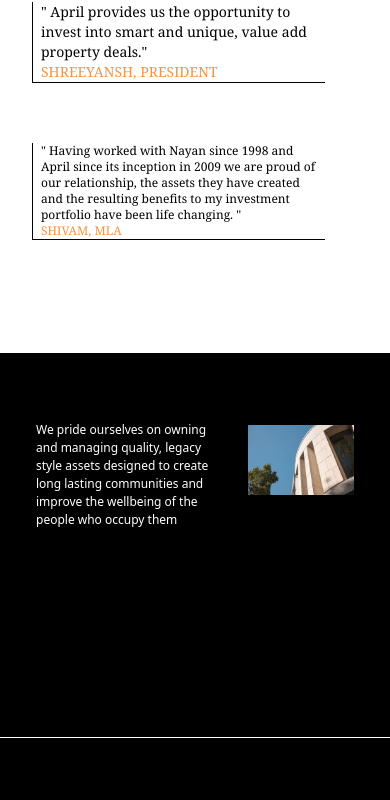
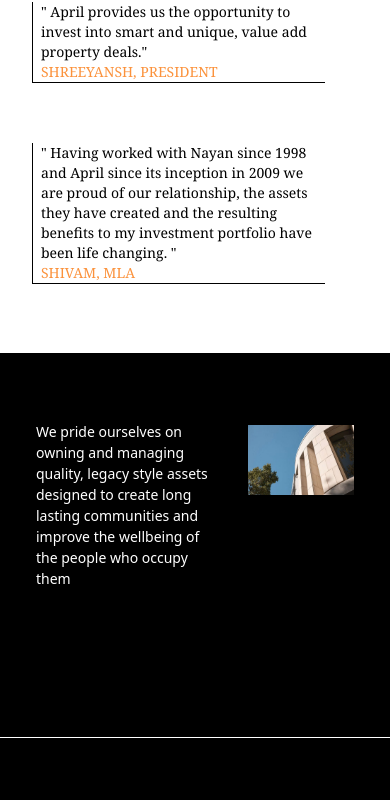
Before and after one commit to NayanPatidar/Ambient-Group, a React (Vite) app: page / in a window 390 px wide. Shown: the part 3495-4295 px from the top of the page. Built offline with nearby package versions, Linux system fonts and the light colour scheme.

Commit message:
footer bugs solved

```diff
--- a/src/components/footer/footer.jsx
+++ b/src/components/footer/footer.jsx
@@ -4,7 +4,7 @@ export default function Footer() {
   return (
     <div className=" flex flex-row justify-around h-96 w-full bg-black pt-16 border-white border-t z-10">
       <div className="w-1/3 h-56 text-white flex flex-col justify-between pl-2">
-        <span className=" className=" font-bold lg:text-lg md:text-lg sm:text-lg text-xs>
+        <span className="font-bold lg:text-lg md:text-lg sm:text-lg text-xs">
           <span >
             AMBIENT
           </span>{" "}
--- a/src/pages/Home.jsx
+++ b/src/pages/Home.jsx
@@ -181,7 +181,7 @@ const TopPage = ({ isMouseOver, MouseClicked, handleHomeClick }) => {
       </div>
 
       <div
-        // data-aos="fade-up"
+        data-aos="fade-up"
         className=" flex lg:flex-row md:flex-row flex-col justify-around h-96 mt-56 border-t border-black pt-16"
       >
         <div className="lg:w-1/4 md:w-1/4 h-80 text-center border-black lg: md:border-b-0  ">WHAT THEY SAY</div>
@@ -192,7 +192,7 @@ const TopPage = ({ isMouseOver, MouseClicked, handleHomeClick }) => {
           </p>
           <a className="text-orange-400">SHREEYANSH, PRESIDENT</a>
         </div>
-        <div className=" mt-10 mb-5 lg:w-1/4 md:w-1/4 w-3/4 h-72 border-l lg:border-b-0 md:border-b-0 border-b border-black lg:text-xl md:text-xl text-xs ml-8 pl-2 font-serif flex flex-col justify-between">
+        <div className=" mt-10 mb-5 lg:w-1/4 md:w-1/4 w-3/4 h-72 border-l lg:border-b-0 md:border-b-0 border-b border-black lg:text-xl md:text-xl text-sm ml-8 pl-2 font-serif flex flex-col justify-between">
           <p>
             " Having worked with Nayan since 1998 and April since its inception
             in 2009 we are proud of our relationship, the assets they have
@@ -204,7 +204,7 @@ const TopPage = ({ isMouseOver, MouseClicked, handleHomeClick }) => {
       </div>
 
       <div className=" bg-black h-96 w-full mt-24 flex flex-row p-9 justify-between">
-        <div className=" w-4/6 text-white lg:text-3xl md:text-2xl sm:text-2xl text-xs items-center pt-8 pr-6 leading-normal">
+        <div className=" w-4/6 text-white lg:text-3xl md:text-2xl sm:text-2xl text-sm items-center pt-8 pr-6 leading-normal">
           We pride ourselves on owning and managing quality, legacy style assets
           designed to create long lasting communities and improve the wellbeing
           of the people who occupy them
```
